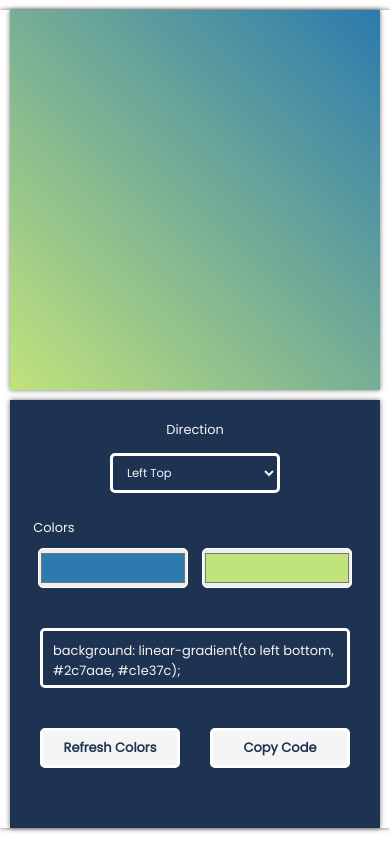
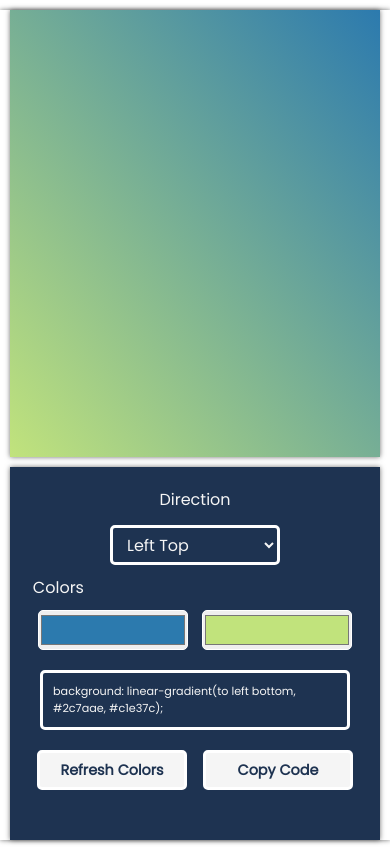
Before and after one commit to dlsptm/myGradientGenerator, a plain HTML site: page index.html in a window 390 px wide. Drawn offline with Linux system fonts and the light colour scheme.

Commit message:
Update style.css

```diff
--- a/style.css
+++ b/style.css
@@ -114,15 +114,15 @@ button:active {
 
 @media screen and (max-width: 800px) {
   * {
-    font-size: 0.9rem;
+    font-size: 1rem;
   }
 
   .gradient-box{
-    height: 45vh;
+    height: 53vh;
   }
 
   .gradient-content {
-    padding: 20px 0;
+    padding: 20px 0 10px 0;
   }
 
   .colum-direction, .column-colors {
@@ -132,12 +132,13 @@ button:active {
     align-items: center;
   }
 
+
   .select-box {
-    margin: 0 50px 25px 50px
+    margin: 0 50px 10px 50px
   }
 
   select {
-    font-size: 0.8rem;
+    font-size: 1rem;
   }
 
   input {
@@ -145,15 +146,16 @@ button:active {
   }
 
   textarea {
-      padding-bottom: 30px;
-      width: 100%;
+      width: 310px;
       height: 60px;
+      font-size: 0.7rem;
+      margin: 10px 0;
   }
 
   button {
     font-size: 0.9rem;
-    width: 140px;
+    width: 150px;
     height: 40px;
-    margin: 10px 15px;
+    margin: 10px 8px;
   }
 }
```
